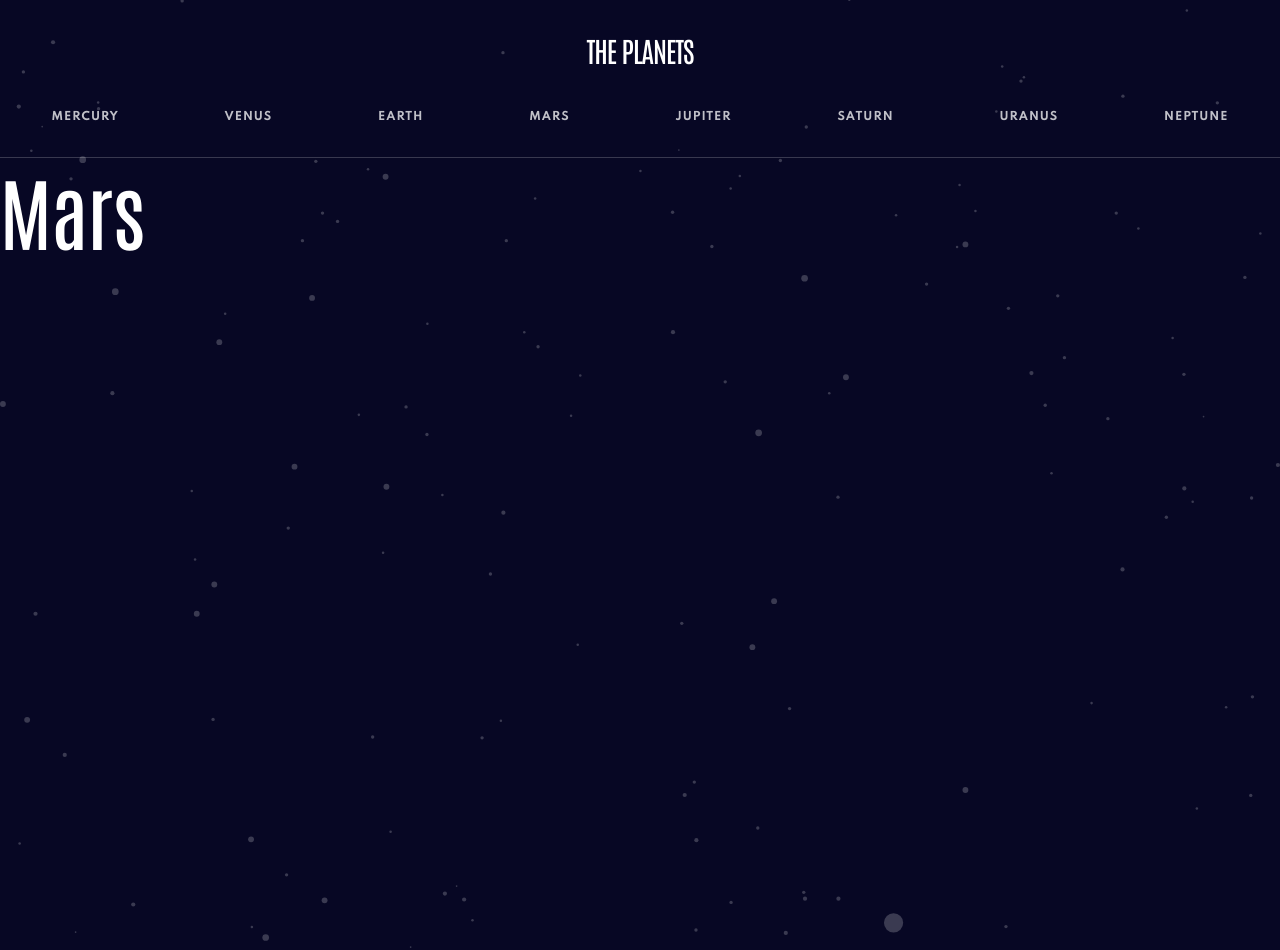
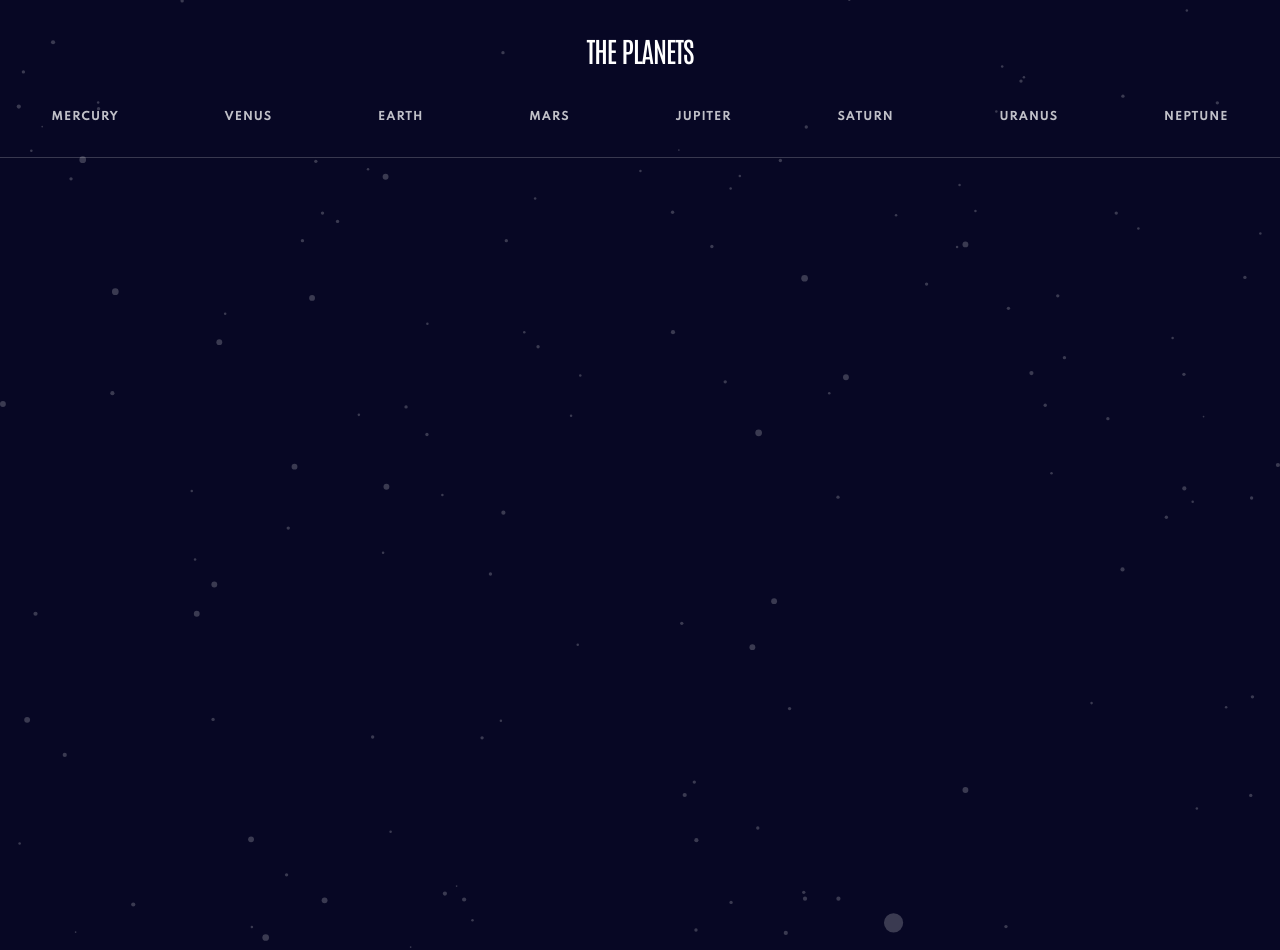
Before and after one commit to robertKamrowski/planet_app, a React (Create React App) app: page /mars in a window 1280 px wide. Built offline with nearby package versions, Linux system fonts and the light colour scheme.

Commit message:
fix bug between switching planets - null pointer

```diff
--- a/src/components/mainPanel/mainPlanetPanel.js
+++ b/src/components/mainPanel/mainPlanetPanel.js
@@ -6,15 +6,14 @@ import { AppContext } from '../../providers/AppProvider';
 const MainPanelWrapper = styled.main``;
 
 const MainPlanetPanel = () => {
-  const { planetsData } = useContext(AppContext);
-  const [currentPlanet, setCurrentPlanet] = useState({});
+  const { planetsData, currentPlanet, setCurrentPlanet } =
+    useContext(AppContext);
 
   const location = useLocation();
   let planetName = location.pathname.replace('/', '');
   planetName = planetName.charAt(0).toUpperCase() + planetName.slice(1);
 
   useEffect(() => {
-    setCurrentPlanet(planetsData[2]);
     for (let i = 0; i < planetsData.length; i++) {
       if (planetsData[i].name === planetName) {
         setCurrentPlanet(planetsData[i]);
@@ -22,11 +21,7 @@ const MainPlanetPanel = () => {
     }
   }, []);
 
-  return (
-    <MainPanelWrapper>
-      <h1>{currentPlanet.name}</h1>
-    </MainPanelWrapper>
-  );
+  return <MainPanelWrapper></MainPanelWrapper>;
 };
 
 export default MainPlanetPanel;
--- a/src/providers/AppProvider.js
+++ b/src/providers/AppProvider.js
@@ -22,13 +22,19 @@ const theme = {
 
 const AppProvider = ({ children }) => {
   const [isMenuOpened, setIsMenuOpened] = useState(false);
+  const [currentPlanet, setCurrentPlanet] = useState(planetsData[2]);
 
   const toggleMenuOpen = () => {
     setIsMenuOpened((prevIsMenuOpened) => !prevIsMenuOpened);
   };
 
-  const value = { planetsData, isMenuOpened, toggleMenuOpen };
-
+  const value = {
+    planetsData,
+    isMenuOpened,
+    toggleMenuOpen,
+    currentPlanet,
+    setCurrentPlanet,
+  };
   return (
     <AppContext.Provider value={value}>
       <ThemeProvider theme={theme}>
```
